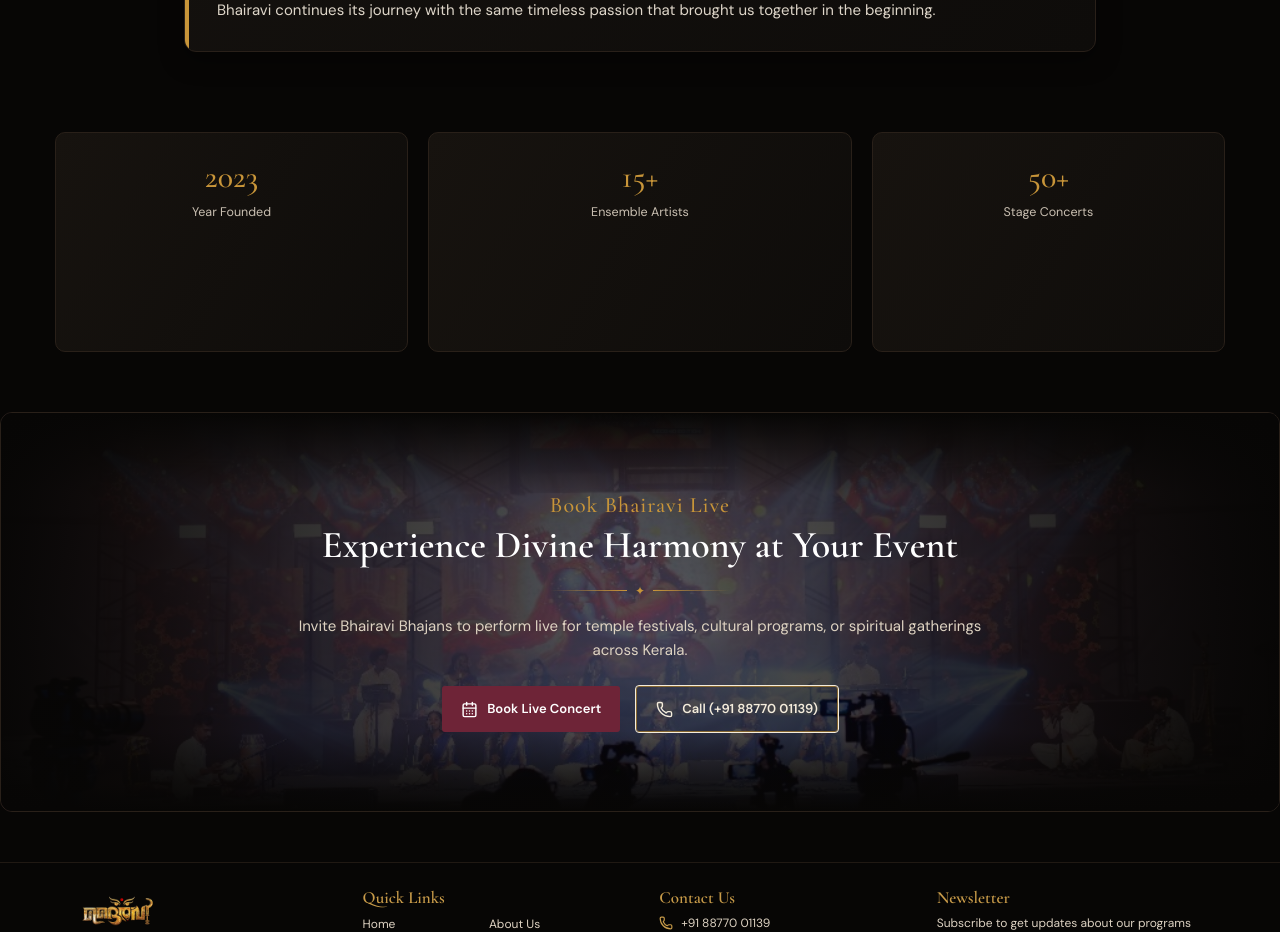
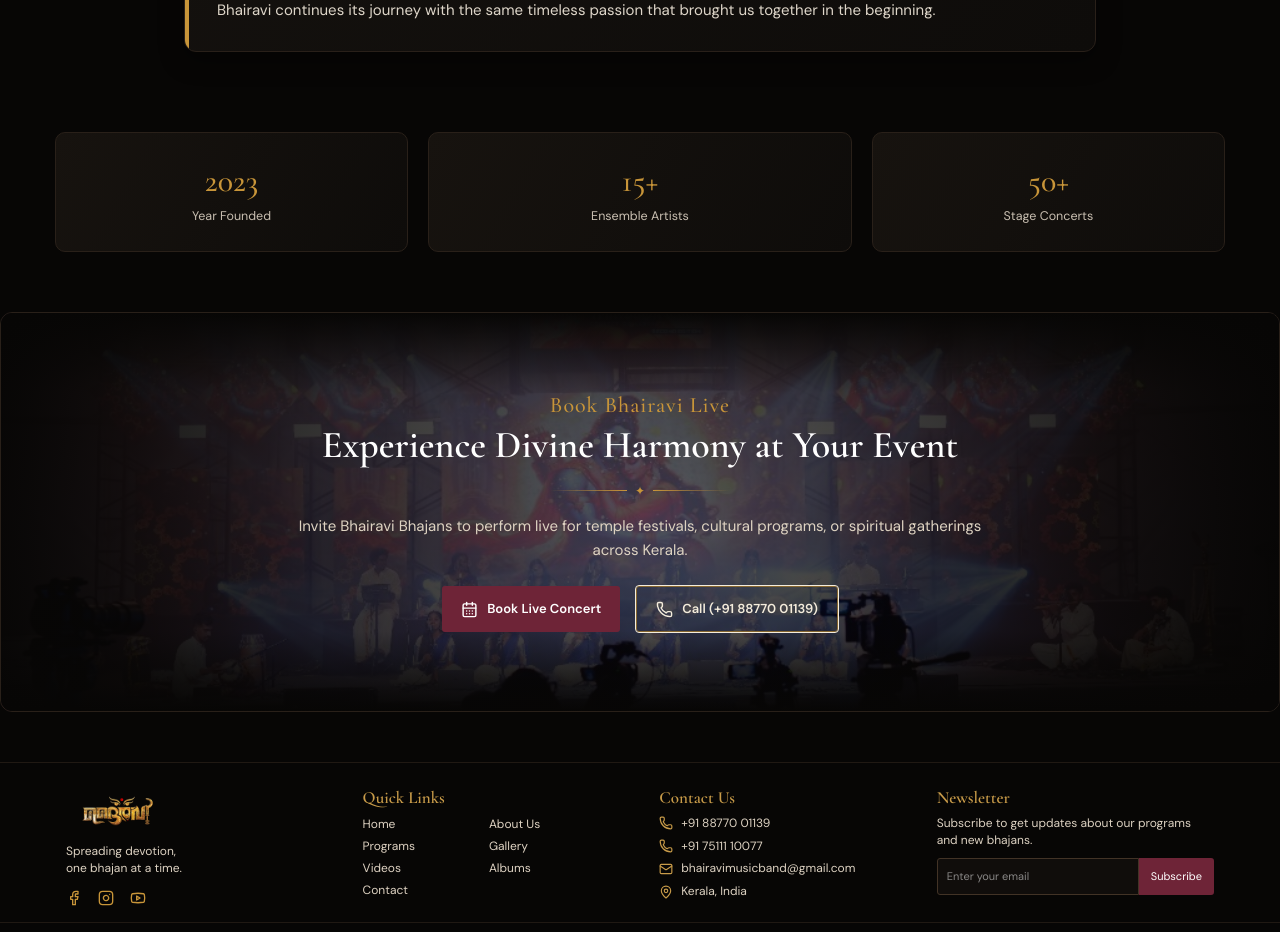
Before and after one commit to Abhinav540/bhairavibhajans, a Next.js app: page /about in a window 1280 px wide. Shown: the part 1680-2612 px from the top of the page. Built offline with nearby package versions, Linux system fonts and the light colour scheme.

Commit message:
Reduce about statistics card height

```diff
--- a/app/globals.css
+++ b/app/globals.css
@@ -254,6 +254,15 @@ button {
   padding: 14px 18px;
   height: 220px;
   overflow: hidden;
+}
+
+.panel.about-stat {
+  height: 120px;
+  min-height: 120px;
+  display: flex;
+  flex-direction: column;
+  align-items: center;
+  justify-content: center;
 }
 
 .panel h2 {
--- a/components/about-page.tsx
+++ b/components/about-page.tsx
@@ -113,19 +113,19 @@ export default function AboutPage() {
 
         {/* Key Highlights Grid */}
         <section className="content-grid" style={{ marginTop: "30px", marginBottom: "30px" }}>
-          <article className="panel" style={{ textAlign: "center", padding: "20px 14px" }}>
+          <article className="panel about-stat" style={{ textAlign: "center", padding: "20px 14px" }}>
             <h3 style={{ color: "var(--gold)", fontSize: "32px", margin: "0 0 2px", fontFamily: "'Cormorant Garamond', serif" }}>
               2023
             </h3>
             <p style={{ color: "#c9bfb1", fontSize: "12.5px", margin: 0 }}>Year Founded</p>
           </article>
-          <article className="panel" style={{ textAlign: "center", padding: "20px 14px" }}>
+          <article className="panel about-stat" style={{ textAlign: "center", padding: "20px 14px" }}>
             <h3 style={{ color: "var(--gold)", fontSize: "32px", margin: "0 0 2px", fontFamily: "'Cormorant Garamond', serif" }}>
               15+
             </h3>
             <p style={{ color: "#c9bfb1", fontSize: "12.5px", margin: 0 }}>Ensemble Artists</p>
           </article>
-          <article className="panel" style={{ textAlign: "center", padding: "20px 14px" }}>
+          <article className="panel about-stat" style={{ textAlign: "center", padding: "20px 14px" }}>
             <h3 style={{ color: "var(--gold)", fontSize: "32px", margin: "0 0 2px", fontFamily: "'Cormorant Garamond', serif" }}>
               50+
             </h3>
```
